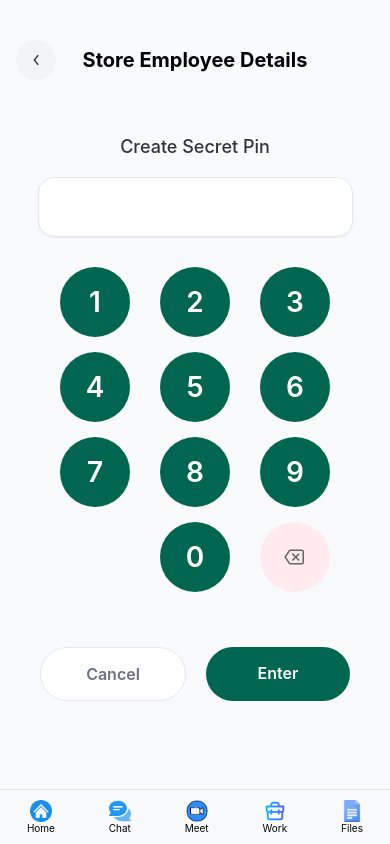
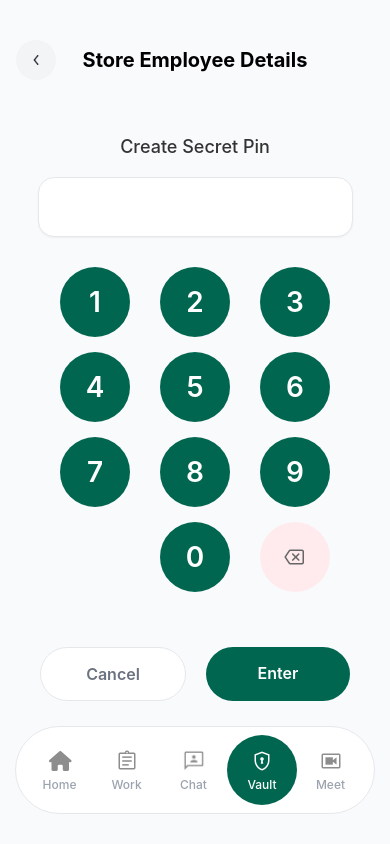
Before and after one commit to slytherin8/slyth, a React Native app in the folder slyth-app/: screen /AdminVault in a window 390 px wide. Built offline with nearby package versions, Linux system fonts and the light colour scheme; no server answers.

Commit message:
feat: Implement EmployeeChatScreen with group and direct messaging, real-time updates, and smart loading.

```diff
--- a/slyth-app/src/components/AppLayout.js
+++ b/slyth-app/src/components/AppLayout.js
@@ -6,27 +6,50 @@ import {
   TouchableOpacity
 } from "react-native";
 import { useEffect, useState } from "react";
+import { useIsFocused, useNavigation, useNavigationState } from "@react-navigation/native";
 import AsyncStorage from "../utils/storage";
 
 import { API } from "../constants/api";
 
 export default function AppLayout({
-  navigation,
+  navigation: propNavigation,
   children,
-  activeTab,
   role = "admin", // admin | employee
   onBack,
   showProfile = true,
   logoPosition = "left", // left | right
-  title // New prop
+  title, // New prop
+  hideHeader = false // New prop
 }) {
+  const navigation = propNavigation || useNavigation();
+
+  // Automatically detect active tab from current route
+  const currentRouteName = useNavigationState(state => {
+    if (!state) return "";
+    return state.routes[state.index].name;
+  });
+
+  const activeTab = (() => {
+    const name = currentRouteName;
+    if (name === "AdminDashboard" || name === "EmployeeHome") return "home";
+    if (name === "AdminWork" || name === "EmployeeWork") return "work";
+    if (name === "AdminChat" || name === "EmployeeChat" || name === "GroupChat" || name === "DirectChat") return "chat";
+    if (name === "AdminVault" || name === "AdminFiles") return "vault";
+    if (name === "AdminMeet" || name === "EmployeeMeet") return "meet";
+    return "home";
+  })();
+
+  const hideBottomNav = ["AdminDashboard", "EmployeeHome"].includes(currentRouteName);
   const [company, setCompany] = useState({});
   const [profile, setProfile] = useState(null);
+  const isFocused = useIsFocused();
 
   useEffect(() => {
+    if (isFocused) {
       fetchCompany();
       fetchProfile();
-  }, []);
+    }
+  }, [isFocused]);
 
   /* 🔹 FETCH COMPANY */
   const fetchCompany = async () => {
@@ -71,6 +94,7 @@ export default function AppLayout({
   return (
     <View style={styles.container}>
       {/* 🔝 TOP BAR */}
+      {!hideHeader && (
         <View style={styles.topBar}>
           {/* 🔙 BACK */}
           <TouchableOpacity
@@ -130,78 +154,76 @@ export default function AppLayout({
             ) : <View style={{ width: 40 }} /> // Spacer matched to back button size
           )}
         </View>
+      )}
 
       {/* 🧩 PAGE CONTENT */}
       <View style={{ flex: 1 }}>{children}</View>
 
-      {/* 🔽 BOTTOM NAV */}
+      {/* 🔽 BOTTOM NAV - PILL STYLE - CONDITIONALLY HIDDEN */}
+      {!hideBottomNav && (
+        <View style={styles.navWrapper}>
           <View style={styles.bottomNav}>
             <Nav
               label="Home"
-          icon={require("../../assets/images/home.png")}
+              iconGray={require("../../assets/images/home-gray.png")}
+              iconWhite={require("../../assets/images/home-white.png")}
               active={activeTab === "home"}
-          onPress={() =>
-            go(role === "admin" ? "AdminDashboard" : "EmployeeHome")
-          }
+              onPress={() => go(role === "admin" ? "AdminDashboard" : "EmployeeHome")}
+            />
+
+            <Nav
+              label="Work"
+              iconGray={require("../../assets/images/work-gray.png")}
+              iconWhite={require("../../assets/images/work-white.png")}
+              active={activeTab === "work"}
+              onPress={() => go(role === "admin" ? "AdminWork" : "EmployeeWork")}
             />
 
             <Nav
               label="Chat"
-          icon={require("../../assets/images/chat.png")}
+              iconGray={require("../../assets/images/chat-gray.png")}
+              iconWhite={require("../../assets/images/chat-white.png")}
               active={activeTab === "chat"}
-          onPress={() =>
-            go(role === "admin" ? "AdminChat" : "EmployeeChat")
-          }
-        />
-
-        <Nav
-          label="Meet"
-          icon={require("../../assets/images/meet.png")}
-          active={activeTab === "meet"}
-          onPress={() =>
-            go(role === "admin" ? "AdminMeet" : "EmployeeMeet")
-          }
-        />
-
-        <Nav
-          label="Work"
-          icon={require("../../assets/images/work.png")}
-          active={activeTab === "work"}
-          onPress={() =>
-            go(role === "admin" ? "AdminWork" : "EmployeeWork")
-          }
+              onPress={() => go(role === "admin" ? "AdminChat" : "EmployeeChat")}
             />
 
             {role === "admin" && (
               <Nav
-            label="Files"
-            icon={require("../../assets/images/files.png")}
-            active={activeTab === "files"}
-            onPress={() => go("AdminFiles")}
+                label="Vault"
+                iconGray={require("../../assets/images/valut-gray.png")}
+                iconWhite={require("../../assets/images/valut-white.png")}
+                active={activeTab === "files" || activeTab === "vault"}
+                onPress={() => go("AdminVault")}
               />
             )}
+
+            <Nav
+              label="Meet"
+              iconGray={require("../../assets/images/meet-gray.png")}
+              iconWhite={require("../../assets/images/meet-white.png")}
+              active={activeTab === "meet"}
+              onPress={() => go(role === "admin" ? "AdminMeet" : "EmployeeMeet")}
+            />
           </View>
+        </View>
+      )}
     </View>
   );
 }
 
 /* 🔹 NAV ITEM */
-function Nav({ icon, label, onPress, active }) {
+function Nav({ iconGray, iconWhite, label, onPress, active }) {
   return (
-    <TouchableOpacity style={styles.navItem} onPress={onPress}>
+    <TouchableOpacity
+      style={[styles.navItem, active && styles.navItemActive]}
+      onPress={onPress}
+      activeOpacity={0.8}
+    >
       <Image
-        source={icon}
-        style={[
-          styles.navIcon,
-          active ? { tintColor: "#2563EB" } : null
-        ]}
+        source={active ? iconWhite : iconGray}
+        style={styles.navIcon}
       />
-      <Text
-        style={[
-          styles.navText,
-          active ? { color: "#2563EB" } : null
-        ]}
-      >
+      <Text style={[styles.navText, active && styles.navTextActive]}>
         {label}
       </Text>
     </TouchableOpacity>
@@ -218,7 +240,7 @@ const styles = StyleSheet.create({
     flexDirection: "row",
     justifyContent: "space-between",
     paddingHorizontal: 16,
-    paddingTop: 40, // More space from top
+    paddingTop: 40,
     paddingBottom: 16,
     alignItems: "center"
   },
@@ -227,7 +249,7 @@ const styles = StyleSheet.create({
     width: 40,
     height: 40,
     borderRadius: 20,
-    backgroundColor: "#F3F4F6", // Light shade
+    backgroundColor: "#F3F4F6",
     justifyContent: "center",
     alignItems: "center"
   },
@@ -261,24 +283,59 @@ const styles = StyleSheet.create({
     borderRadius: 14
   },
 
+  navWrapper: {
+    position: 'absolute',
+    bottom: 30,
+    left: 0,
+    right: 0,
+    alignItems: 'center',
+    paddingHorizontal: 15,
+  },
+
   bottomNav: {
     flexDirection: "row",
-    justifyContent: "space-around",
-    paddingVertical: 10,
-    borderTopWidth: 1,
-    borderColor: "#E2E8F0"
+    backgroundColor: "#FFFFFF",
+    borderRadius: 50,
+    paddingVertical: 8,
+    paddingHorizontal: 10,
+    width: '100%',
+    justifyContent: "space-between",
+    alignItems: "center",
+    borderWidth: 1,
+    borderColor: "#E5E7EB",
+    elevation: 0,
   },
 
   navItem: {
-    alignItems: "center"
+    flex: 1,
+    alignItems: "center",
+    justifyContent: "center",
+    paddingVertical: 8,
+    borderRadius: 40,
+  },
+
+  navItemActive: {
+    backgroundColor: "#00664F",
+    // Round pill/circle shape
+    minWidth: 70,
+    height: 70,
+    borderRadius: 35,
   },
 
   navIcon: {
-    width: 22,
-    height: 22
+    width: 24,
+    height: 24,
+    marginBottom: 4,
+    resizeMode: 'contain'
   },
 
   navText: {
-    fontSize: 10
+    fontSize: 12,
+    color: "#9CA3AF",
+    fontWeight: "500"
+  },
+
+  navTextActive: {
+    color: "#FFFFFF"
   }
 });
```
Lines whose indentation alone changed are shown as unchanged.
